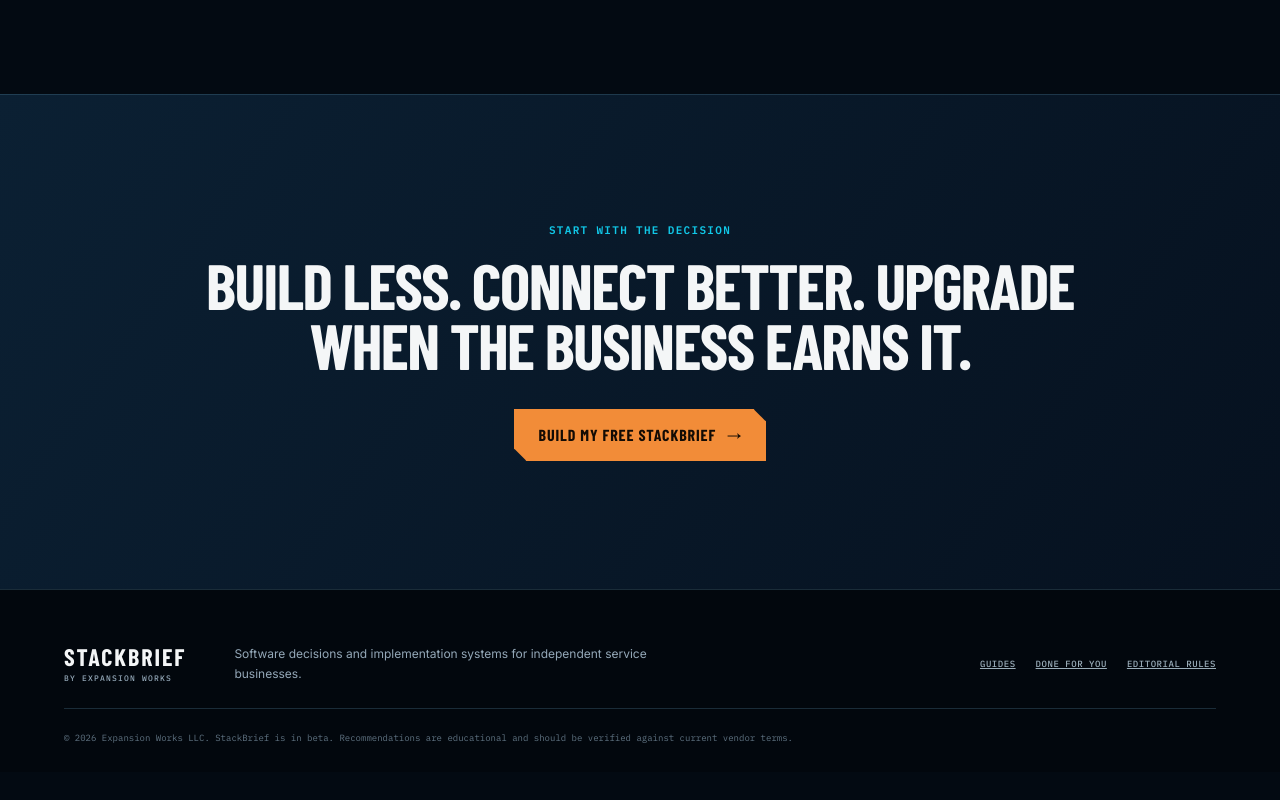
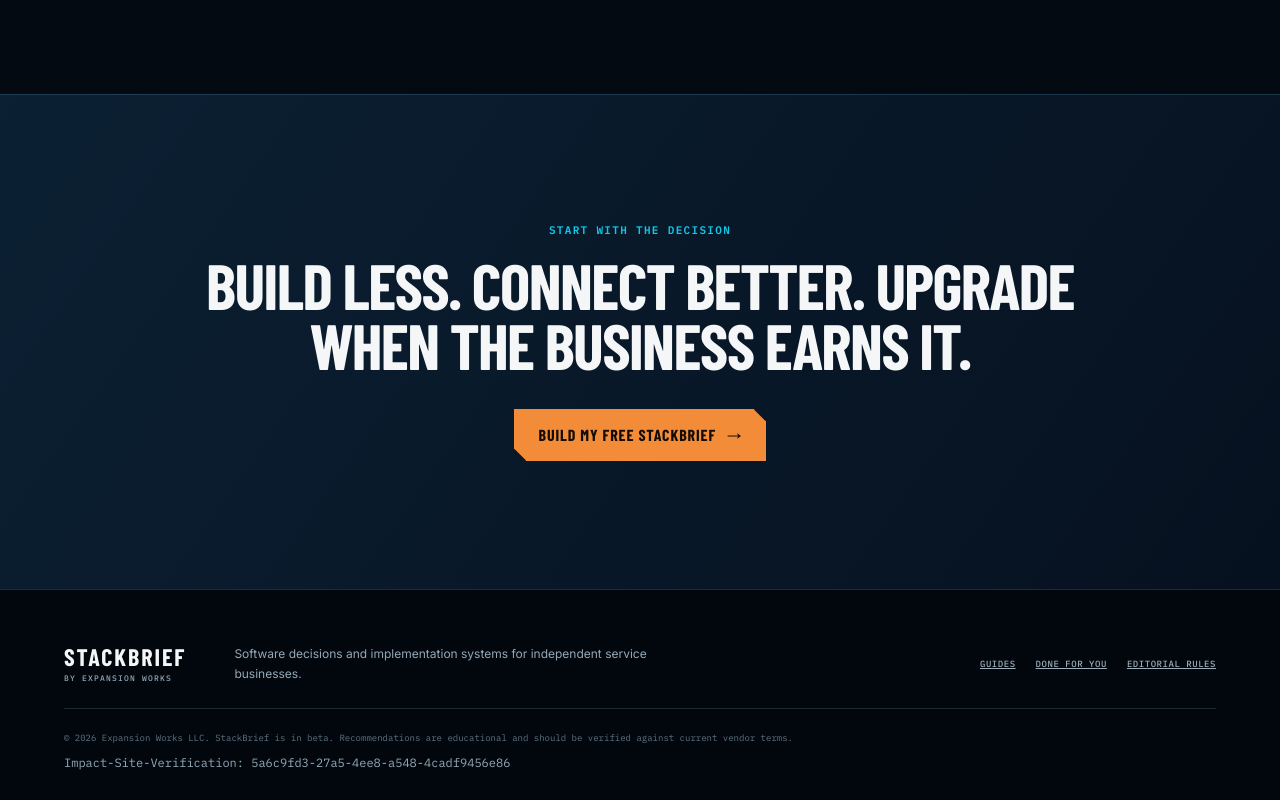
Before and after one commit to Sephidro/Expansion-Works-LLC-2, a plain HTML site: page index.html in a window 1280 px wide. Shown: the part 4956-5756 px from the top of the page. Before the commit the page ends 5728 px from the top, so only its background shows below. Drawn offline with nearby package versions, Linux system fonts and the light colour scheme; a web font is replaced by a local one.

Commit message:
Add Impact site verification

```diff
--- a/assets/stackbrief.css
+++ b/assets/stackbrief.css
@@ -289,6 +289,7 @@
 .site-footer nav { display: flex; gap: 20px; }
 .site-footer nav a { color: #9aadb9; font: 500 9px/1 var(--mono); letter-spacing: .06em; text-transform: uppercase; }
 .footer-note { grid-column: 1 / -1; padding-top: 22px; border-top: 1px solid var(--line); color: #607382; font: 400 9px/1.5 var(--mono); }
+.site-footer .site-verification { grid-column: 1 / -1; max-width: none; margin-top: -14px; color: #415462; font: 400 8px/1.5 var(--mono); overflow-wrap: anywhere; }
 
 /* Done-for-you implementation page */
 .service-hero {
--- a/index.html
+++ b/index.html
@@ -6,6 +6,7 @@
   <title>StackBrief | Build the right software stack for your consulting business</title>
   <meta name="description" content="Get a practical software plan for your consulting business: what to use now, what to skip, and when to upgrade. Built by Expansion Works.">
   <meta name="theme-color" content="#06111f">
+  <meta name="impact-site-verification" content="5a6c9fd3-27a5-4ee8-a548-4cadf9456e86">
 
   <meta property="og:type" content="website">
   <meta property="og:title" content="Build your business stack | StackBrief">
@@ -225,6 +226,7 @@
       <a href="#independence">Editorial rules</a>
     </nav>
     <p class="footer-note">© 2026 Expansion Works LLC. StackBrief is in beta. Recommendations are educational and should be verified against current vendor terms.</p>
+    <p class="site-verification">Impact-Site-Verification: 5a6c9fd3-27a5-4ee8-a548-4cadf9456e86</p>
   </footer>
 </body>
 </html>
```
